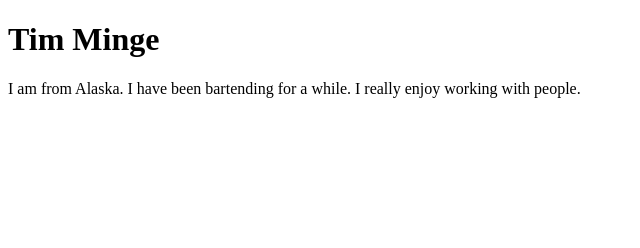
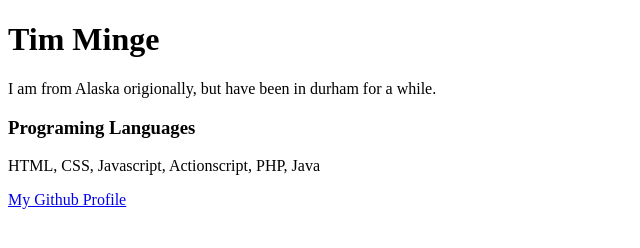
Before and after one commit to minge44/Git-skills, a plain HTML site: page index.html in a window 1280 px wide. Shown: the whole page, without its empty margins (0-640 px from the left). Drawn offline with Linux system fonts and the light colour scheme.

Commit message:
this is my 4th commit

```diff
--- a/index.html
+++ b/index.html
@@ -6,6 +6,9 @@
   </head>
   <body>
     <h1>Tim Minge</h1>
-    <p>I am from Alaska.  I have been bartending for a while.  I really enjoy working with people.</p>
+    <p>I am from Alaska origionally, but have been in durham for a while.</p>
+    <h3>Programing Languages</h3>
+    <p>HTML, CSS, Javascript, Actionscript, PHP, Java</p>
+    <a href="https://github.com/minge44" target="_blank">My Github Profile</a>
   </body>
 </html>
```
